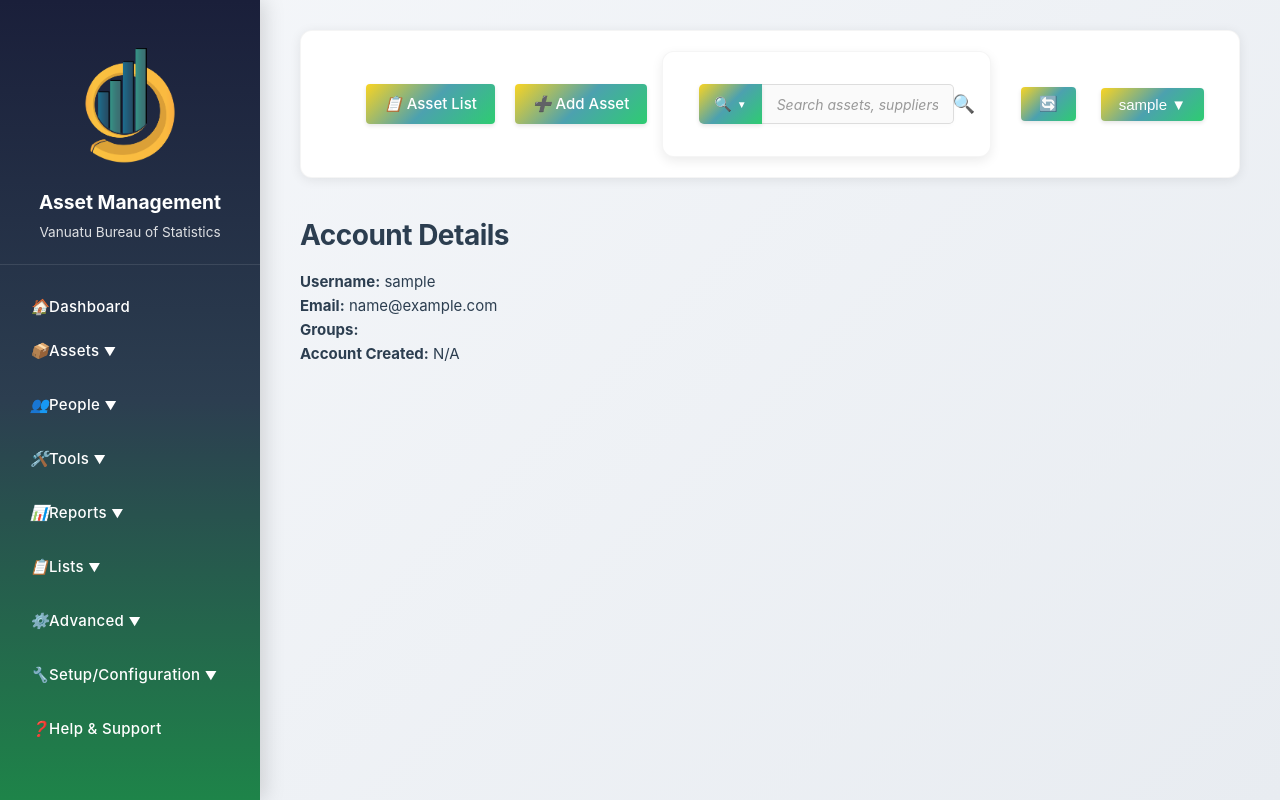
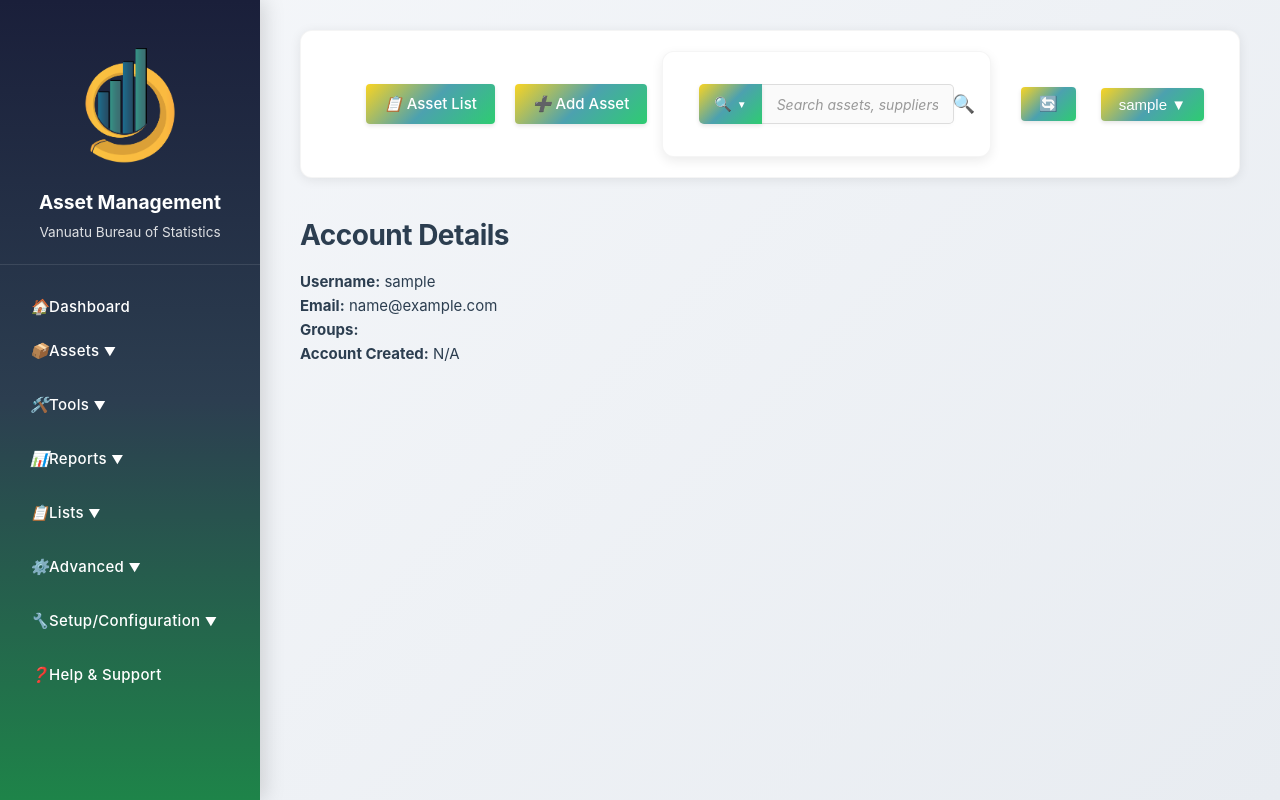
Before and after one commit to yjulio/assetManagement, a Flask app: page /account-details in a window 1280 px wide. Run offline with Flask 3, Linux system fonts and the light colour scheme; the visitor is signed in with stand-in values (Sample User, id 1).

Commit message:
Move Employees, Customers, Suppliers to Setup/Configuration and remove People menu

```diff
--- a/src/templates/base.html
+++ b/src/templates/base.html
@@ -41,16 +41,6 @@
       <li><a href='/move'><i>🚚</i>Move</a></li>
       <li><a href='/reserve'><i>🔖</i>Reserve</a></li>
       <li><a href='/dispose'><i>🗑️</i>Dispose</a></li>
-    </ul>
-  </li>
-
-  <!-- People & Organizations -->
-  <li class="menu-item-has-children">
-    <a href='#' class="submenu-toggle"><i>👥</i>People <span class="arrow">▼</span></a>
-    <ul class="submenu">
-      <li><a href='/employees'><i>👨‍�</i>Employees</a></li>
-      <li><a href='/customers'><i>�</i>Customers</a></li>
-      <li><a href='/suppliers'><i>🏢</i>Suppliers</a></li>
     </ul>
   </li>
 
@@ -112,6 +102,9 @@
     <ul class="submenu">
       <li><a href='/users'><i>�</i>Users</a></li>
       <li><a href='/groups'><i>🔗</i>Groups</a></li>
+      <li><a href='/employees'><i>👨‍�</i>Employees</a></li>
+      <li><a href='/customers'><i>�</i>Customers</a></li>
+      <li><a href='/suppliers'><i>🏢</i>Suppliers</a></li>
       <li><a href='/company-info'><i>🏢</i>Company Info</a></li>
       <li><a href='/locations'><i>📍</i>Locations</a></li>
       <li><a href='/departments'><i>🏛️</i>Departments</a></li>
```
